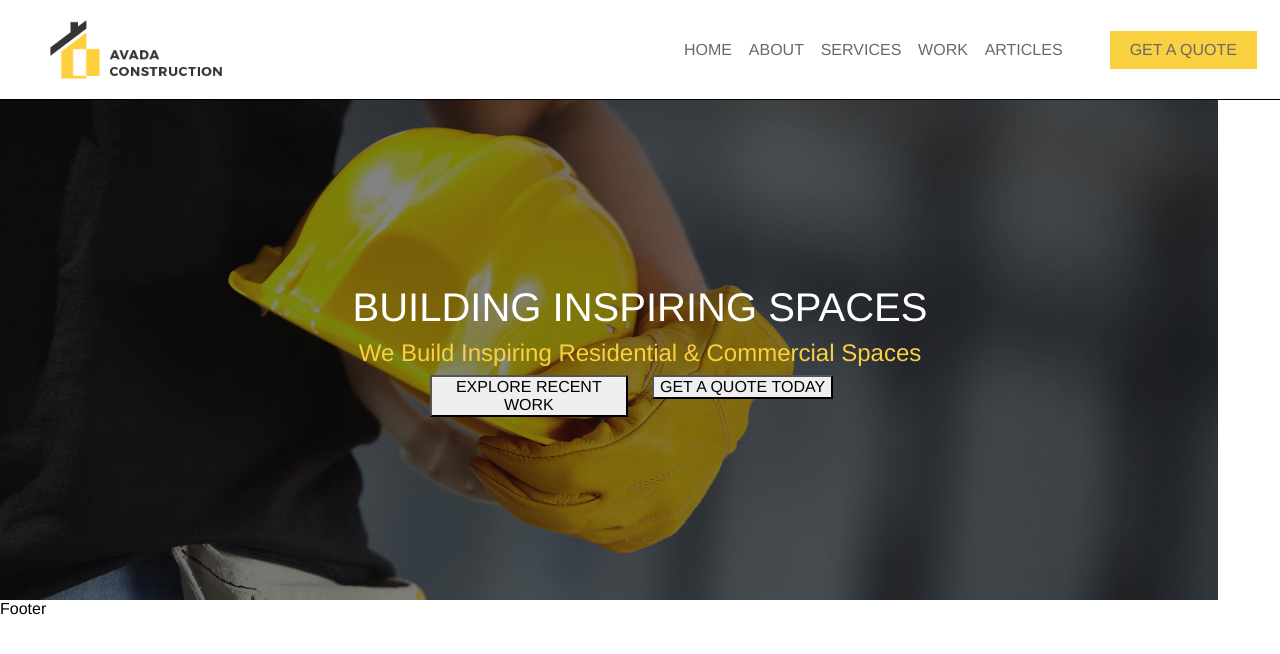
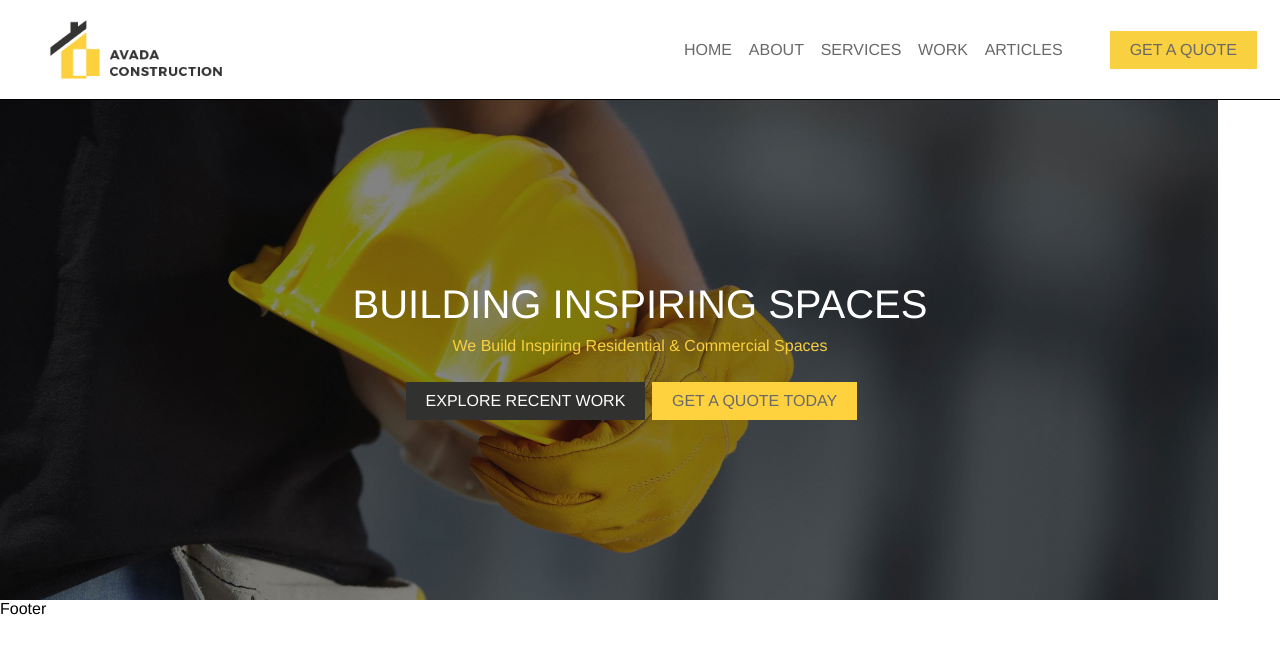
Before and after one commit to davishka-hikkaduwa/proj-html-vuejs, a Vue app: page / in a window 1280 px wide. Shown: the top 654 px of the page. Built offline with nearby package versions, Linux system fonts and the light colour scheme.

Commit message:
completed Home Component

```diff
--- a/src/assets/styles/style.scss
+++ b/src/assets/styles/style.scss
@@ -1 +1,23 @@
 @import '~bootstrap/scss/bootstrap';
+
+button {
+    white-space: nowrap;
+    text-align: center;
+    border: none;
+    padding: 10px 20px;
+}
+
+.gold-btn {
+    background-color: #f9d03f;
+    color: #6b6868;
+}
+
+.yellow-btn {
+    background-color: #fed23f;
+    color: #6b6868;
+}
+
+.black-btn {
+    background-color: #31312f;
+    color: #fff;
+}
--- a/src/components/HeaderComponent.vue
+++ b/src/components/HeaderComponent.vue
@@ -15,7 +15,7 @@
             </div>
             <div class="col-2">
                 <div class="button-container">
-                    <button>GET A QUOTE</button>    <!-- BUTTON -->
+                    <button class="gold-btn">GET A QUOTE</button>    <!-- BUTTON -->
                 </div>
             </div>
         </div>
@@ -66,12 +66,6 @@
         }
         .button-container{
             justify-content: center;
-            button{
-                background-color: #f9d03f;
-                color: #6b6868;
-                border: none;
-                padding: 10px 20px;
-            }
         }
         ul, .button-container{
             display: flex;
--- a/src/components/HomeComponent.vue
+++ b/src/components/HomeComponent.vue
@@ -1,13 +1,13 @@
 <template>
     <div id="home">
         <h1>BUILDING INSPIRING SPACES</h1>
-        <h4>We Build Inspiring Residential & Commercial Spaces</h4>
+        <h6>We Build Inspiring Residential & Commercial Spaces</h6>
         <div class="row">
             <div class="col-6">
-                <button>EXPLORE RECENT WORK</button>
+                <button class="black-btn">EXPLORE RECENT WORK</button>
             </div>
             <div class="col-6">
-                <button>GET A QUOTE TODAY</button>
+                <button class="yellow-btn">GET A QUOTE TODAY</button>
             </div>
 
         </div>
@@ -34,8 +34,9 @@
         h1{
             color: #fff;
         }
-        h4{
+        h6{
             color: #f9d03f;
+            margin-bottom: 26px;
         }
     }
 </style>
```
